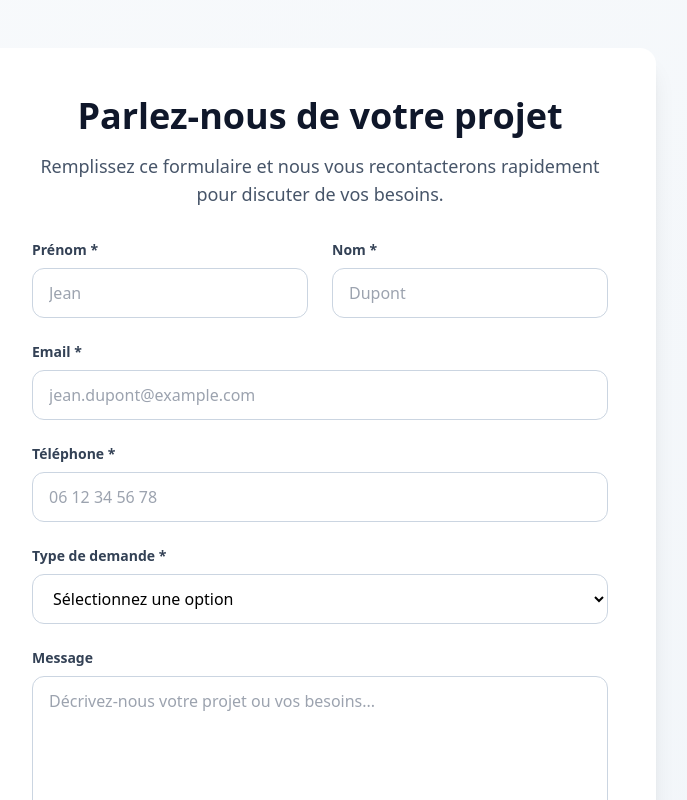
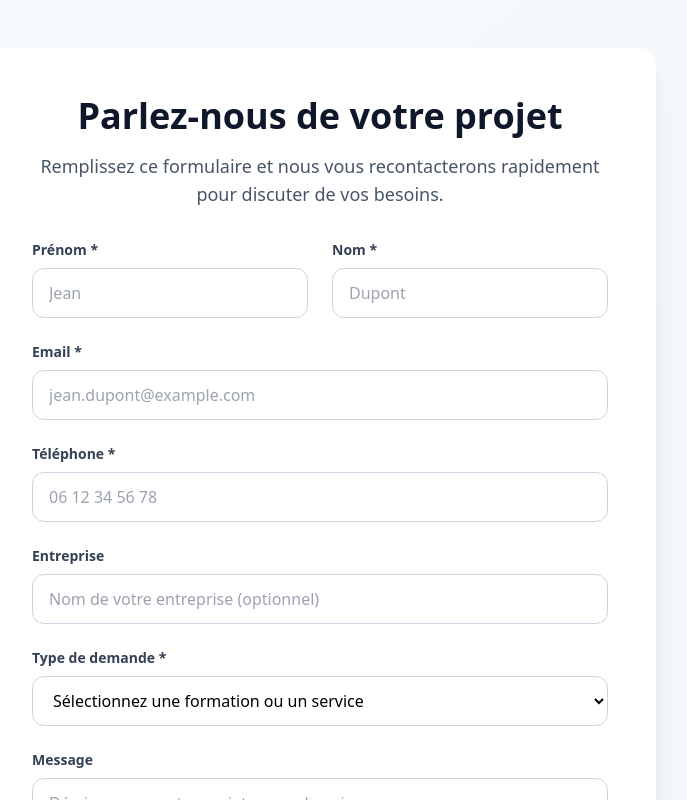
Before and after one commit to Aissociate/Aissociate_OF, a React (Vite) app: page /formulaire in a window 1280 px wide. Shown: the top 800 px of the page, without its empty margins (320-1007 px from the left). Built offline with nearby package versions, Linux system fonts and the light colour scheme; no server answers.

Commit message:
Updated Formulaire.tsx

```diff
--- a/src/pages/Formulaire.tsx
+++ b/src/pages/Formulaire.tsx
@@ -9,6 +9,7 @@ const Formulaire = () => {
     lastName: '',
     email: '',
     phone: '',
+    company: '',
     requestType: '',
     message: ''
   });
@@ -30,6 +31,7 @@ const Formulaire = () => {
             last_name: formData.lastName,
             email: formData.email,
             phone: formData.phone,
+            company: formData.company || null,
             request_type: formData.requestType,
             message: formData.message,
             source: window.location.pathname,
@@ -170,6 +172,21 @@ const Formulaire = () => {
               </div>
 
               <div>
+                <label htmlFor="company" className="block text-sm font-semibold text-slate-700 mb-2">
+                  Entreprise
+                </label>
+                <input
+                  type="text"
+                  id="company"
+                  name="company"
+                  value={formData.company}
+                  onChange={handleChange}
+                  className="w-full px-4 py-3 border border-slate-300 rounded-xl focus:ring-2 focus:ring-amber-500 focus:border-transparent transition-all"
+                  placeholder="Nom de votre entreprise (optionnel)"
+                />
+              </div>
+
+              <div>
                 <label htmlFor="requestType" className="block text-sm font-semibold text-slate-700 mb-2">
                   Type de demande *
                 </label>
@@ -181,11 +198,36 @@ const Formulaire = () => {
                   onChange={handleChange}
                   className="w-full px-4 py-3 border border-slate-300 rounded-xl focus:ring-2 focus:ring-amber-500 focus:border-transparent transition-all bg-white"
                 >
-                  <option value="">Sélectionnez une option</option>
-                  <option value="formation_cpf">Formation éligible CPF</option>
-                  <option value="formation_opco">Formation OPCO</option>
-                  <option value="assistance">Assistance IA</option>
-                  <option value="development">Développement sur mesure</option>
+                  <option value="">Sélectionnez une formation ou un service</option>
+                  <optgroup label="Formations CPF">
+                    <option value="Création de contenus rédactionnels et visuels par l'IA générative">
+                      Création de contenus par l'IA générative (CPF - 3 jours)
+                    </option>
+                  </optgroup>
+                  <optgroup label="Formations OPCO">
+                    <option value="Introduction aux IA pour les PME">
+                      Introduction aux IA pour les PME (1 jour)
+                    </option>
+                    <option value="Automatisation des process des PME">
+                      Automatisation des process des PME (2 jours)
+                    </option>
+                    <option value="L'IA pour optimiser la relation client">
+                      L'IA pour optimiser la relation client (1 jour)
+                    </option>
+                    <option value="L'IA pour optimiser le marketing et la communication">
+                      L'IA pour optimiser le marketing et la communication (2 jours)
+                    </option>
+                    <option value="L'IA pour optimiser la prospection commerciale">
+                      L'IA pour optimiser la prospection commerciale (1 jour)
+                    </option>
+                    <option value="L'IA pour optimiser les ressources humaines">
+                      L'IA pour optimiser les ressources humaines (2 jours)
+                    </option>
+                  </optgroup>
+                  <optgroup label="Services">
+                    <option value="Assistance IA">Assistance IA - Accompagnement personnalisé</option>
+                    <option value="Développement sur mesure">Développement sur mesure - Solutions IA</option>
+                  </optgroup>
                 </select>
               </div>
 
```
Also changed, not shown: 2 other files (tests, documents, lock files or other folders).
